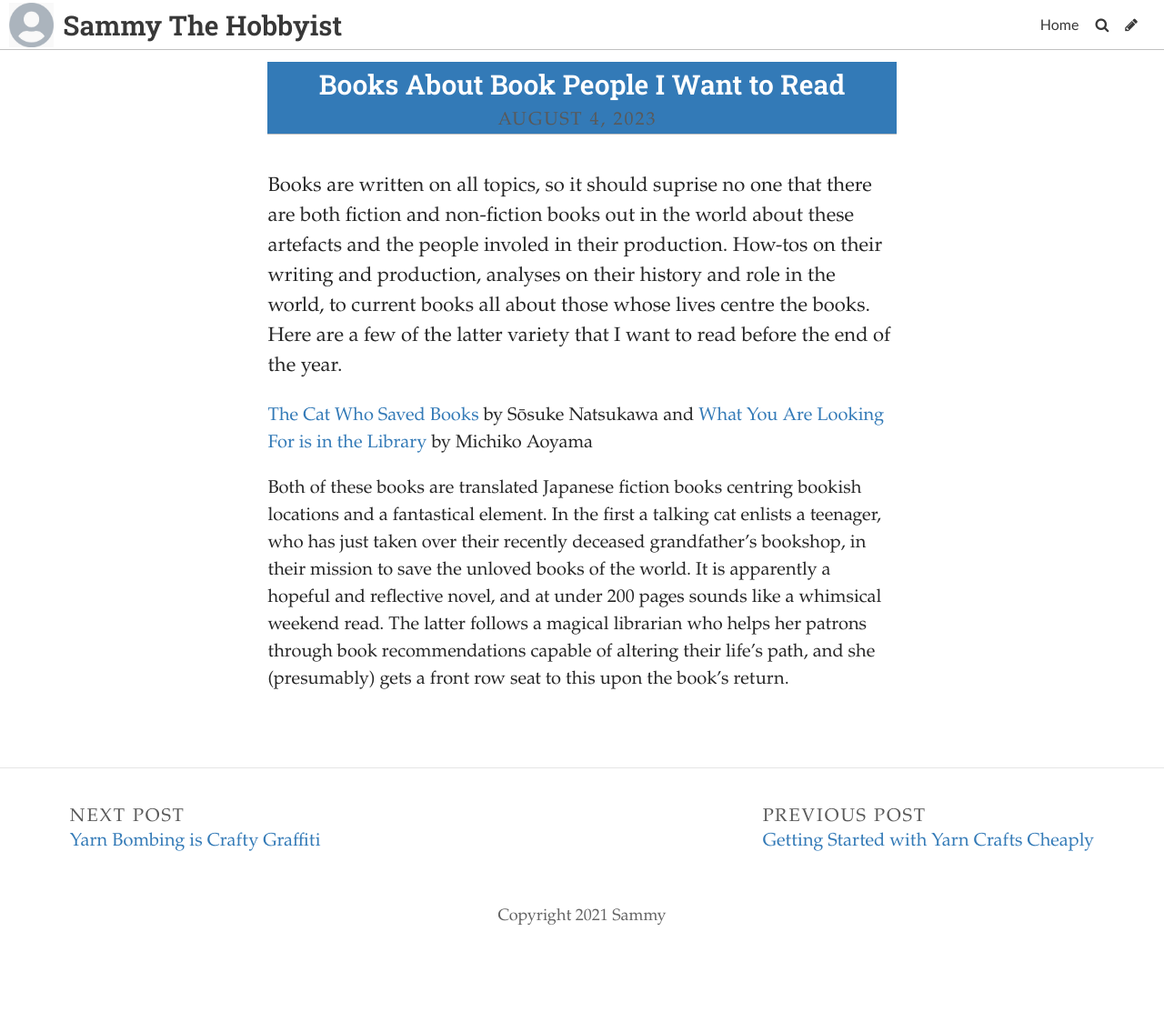
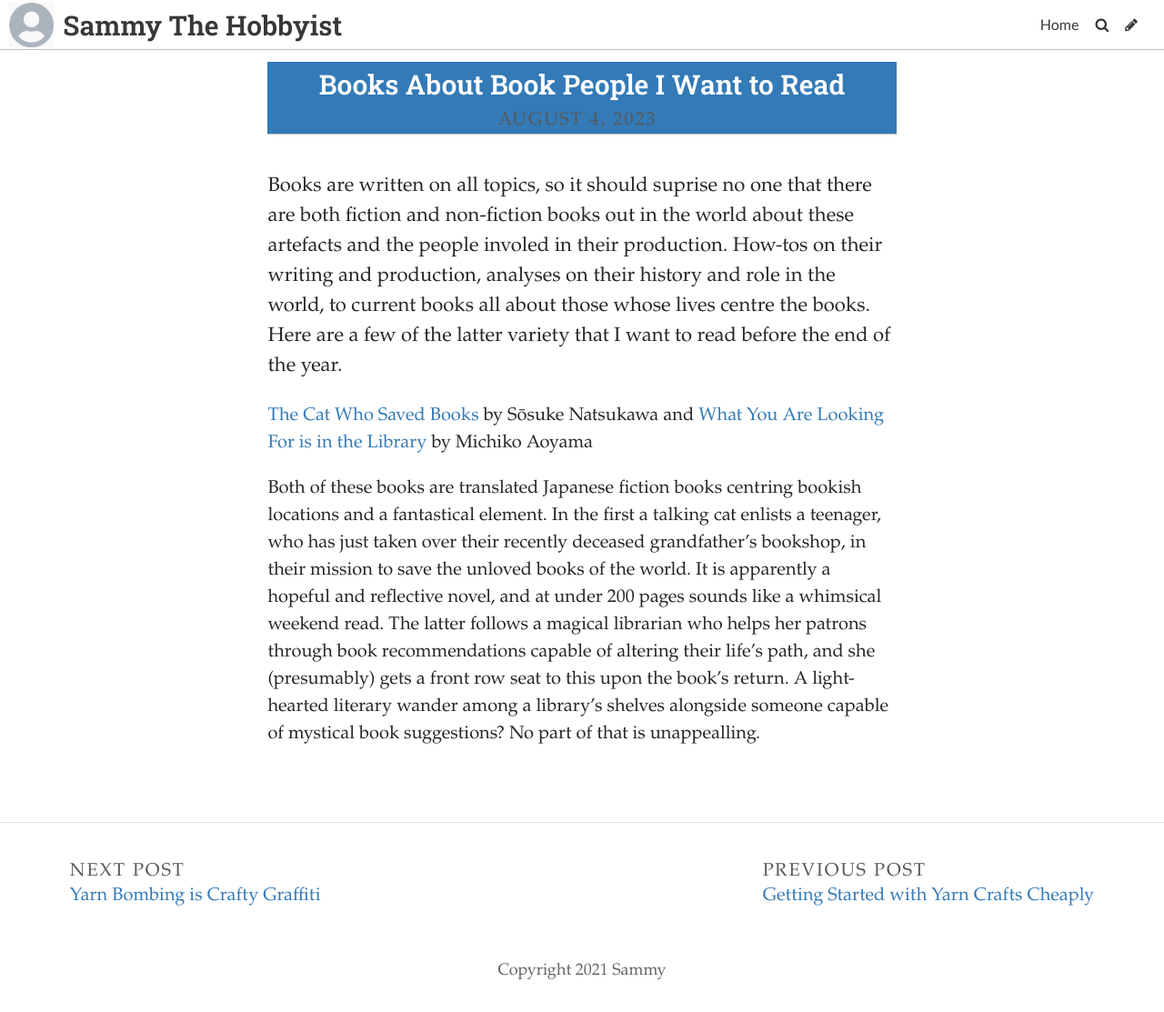
Before and after one commit to SammySpinsAYarn/Blog, a Jekyll site: the page built from _posts/2023-08-21-what-do-we-do-with-a-procrastinating-blogger.md, in a window 1280 px wide. Shown: the whole page at 91% size. Built offline with Jekyll 4.4.1, drawn with Linux system fonts in a browser that asks for light colours; some web fonts are replaced; before the commit the page ends 1053 px from its top, so only the background shows below that.

Commit message:
Update Post “2023-08-21-what-do-we-do-with-a-procrastinating-blogger”

```diff
--- a/_posts/2023-08-21-what-do-we-do-with-a-procrastinating-blogger.md
+++ b/_posts/2023-08-21-what-do-we-do-with-a-procrastinating-blogger.md
@@ -9,4 +9,4 @@
 
 [T﻿he Cat Who Saved Books](https://app.thestorygraph.com/books/19a53404-887d-4bde-b209-60fb17679d2c) by Sōsuke Natsukawa and [What You Are Looking For is in the Library](https://app.thestorygraph.com/books/2409ddb7-9114-42fd-86c4-39996c61befc) by Michiko Aoyama
 
-B﻿oth of these books are translated Japanese fiction books centring bookish locations and a fantastical element. In the first a talking cat enlists a teenager, who has just taken over their recently deceased grandfather's bookshop, in their mission to save the unloved books of the world. It is apparently a hopeful and reflective novel, and at under 200 pages sounds like a whimsical weekend read. The latter follows a magical librarian who helps her patrons through book recommendations capable of altering their life's path, and she (presumably) gets a front row seat to this upon the book's return.
+B﻿oth of these books are translated Japanese fiction books centring bookish locations and a fantastical element. In the first a talking cat enlists a teenager, who has just taken over their recently deceased grandfather's bookshop, in their mission to save the unloved books of the world. It is apparently a hopeful and reflective novel, and at under 200 pages sounds like a whimsical weekend read. The latter follows a magical librarian who helps her patrons through book recommendations capable of altering their life's path, and she (presumably) gets a front row seat to this upon the book's return. A light-hearted literary wander among a library's shelves alongside someone capable of mystical book suggestions? No part of that is unappealling.
```
